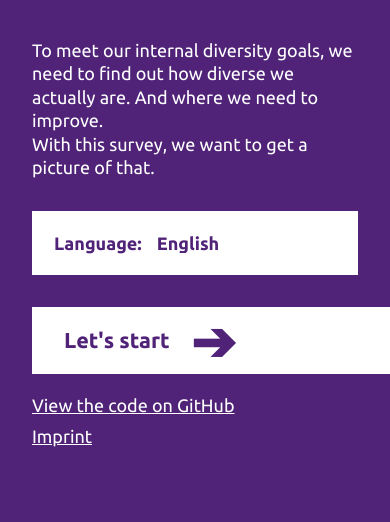
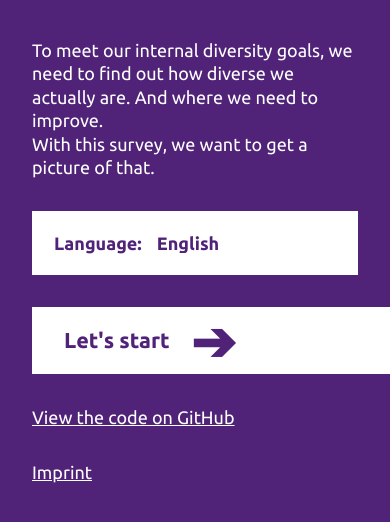
Before and after one commit to voltbonn/diversity.volt.link, a website: page frontend/index.html in a window 390 px wide. Shown: the part 276-798 px from the top of the page. Drawn offline with Linux system fonts and the light colour scheme; no server answers.

Commit message:
made the links even bigger (but only on mobile)

```diff
--- a/frontend/index.css
+++ b/frontend/index.css
@@ -62,6 +62,11 @@ a:hover {
 @media (max-width: 700px) {
 	.block_wrapper {
 		grid-template-columns: 100%;
+	}
+
+	.text_button_link {
+		display: block;
+		padding: 16px 0;
 	}
 }
 
--- a/frontend/index.html
+++ b/frontend/index.html
@@ -104,8 +104,8 @@
 			<button to-page="privacy"><span data-translation-key="button_to_privacy"></span> <span class="arrow"></span></button>
 
 			<br />
-			<a style="display: block; padding: 4px 0;" href="https://github.com/voltbonn/diversity.volt.link" target="_blank" data-translation-key="button_sourcecode"></a>
-			<a style="display: block; padding: 4px 0;" href="https://www.volteuropa.org/legal" target="_blank" data-translation-key="button_imprint"></a>
+			<a class="text_button_link" href="https://github.com/voltbonn/diversity.volt.link" target="_blank" data-translation-key="button_sourcecode"></a>
+			<a class="text_button_link" href="https://www.volteuropa.org/legal" target="_blank" data-translation-key="button_imprint"></a>
 		</div>
 	</div>
 
```
